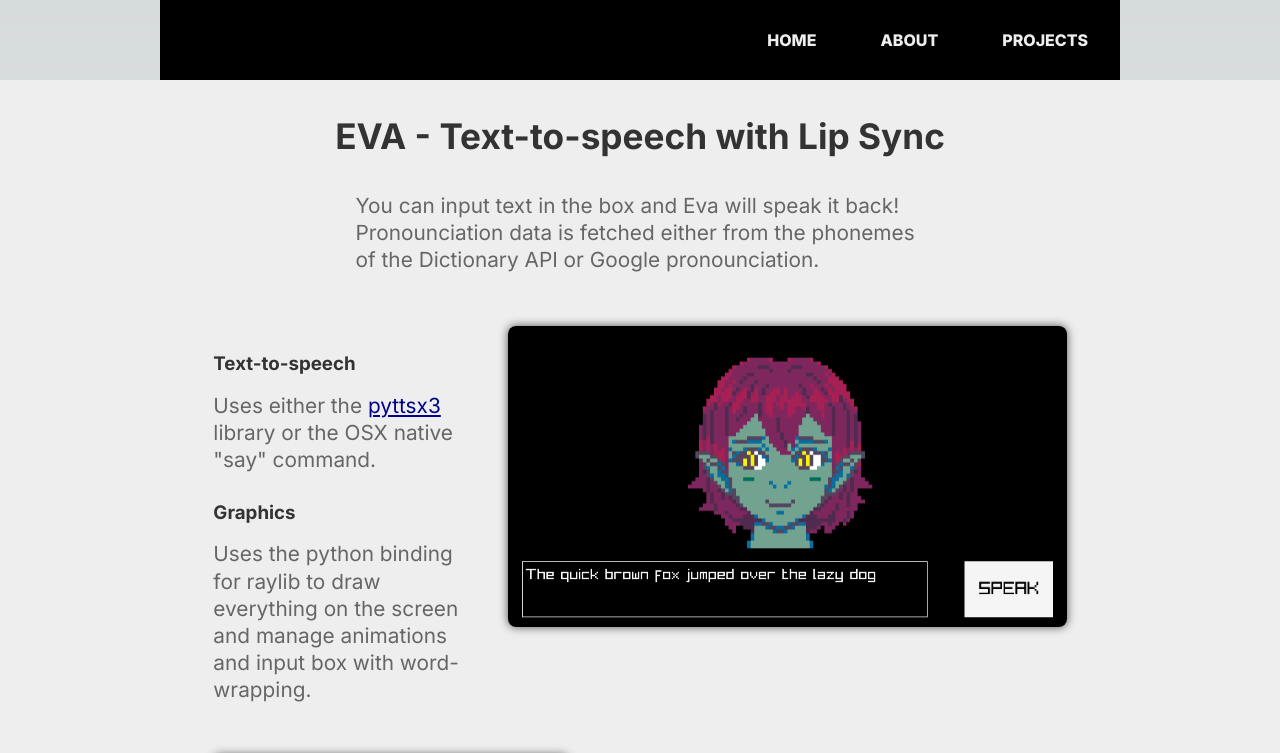
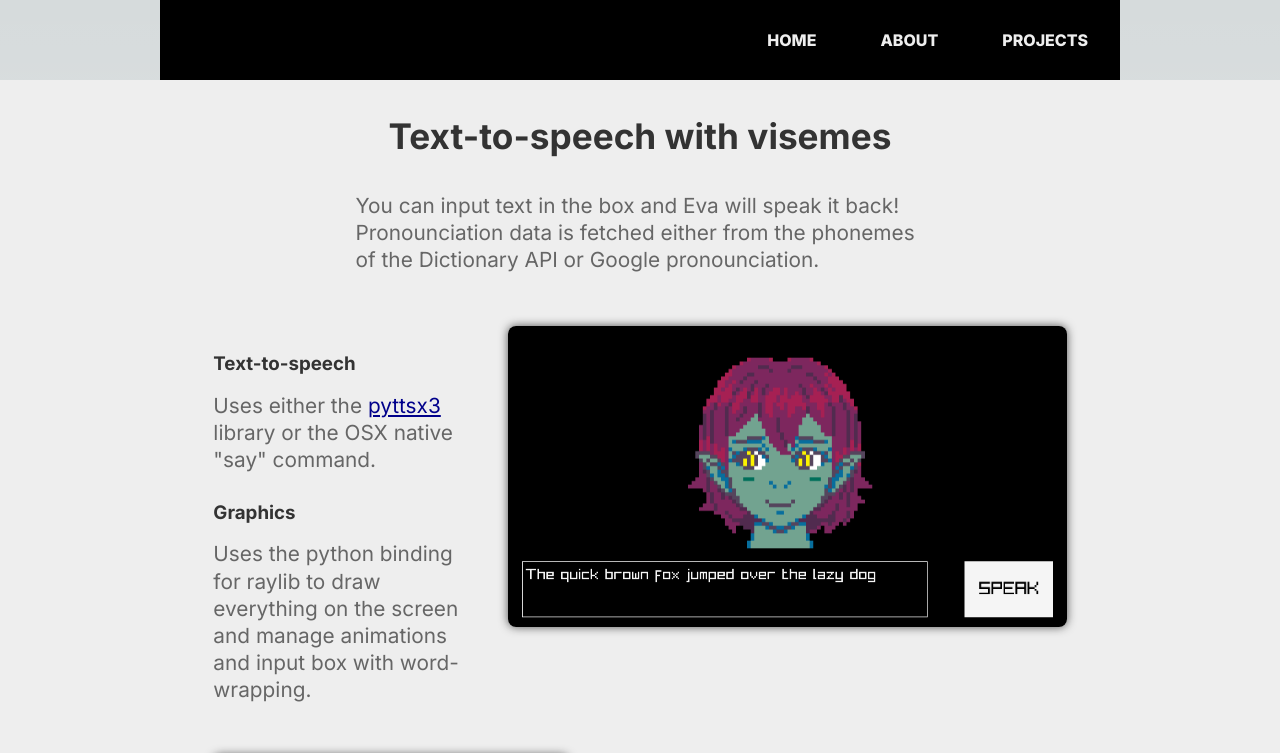
Before and after one commit to Lorenzo603/showroom, a Next.js app: page /project/eva-tts-lip-sync in a window 1280 px wide. Shown: the top 753 px of the page. Built offline with nearby package versions, Linux system fonts and the light colour scheme; no server answers.

Commit message:
Added project titles in cards

```diff
--- a/src/app/page.js
+++ b/src/app/page.js
@@ -74,7 +74,7 @@ export default function Home() {
         'technologies': ['nextjs', 'mongodb', 'react'],
       },
       {
-        'title': 'EVA TTS Lip Sync',
+        'title': 'Text-to-speech with visemes',
         'slug': 'eva-tts-lip-sync',
         'image': '/img/projects/eva-tts-lip-sync/python-eva.png',
         'description': 'Concept avatar with text-to-speech capabilities and lip syncing. Uses the Raylib library to draw the UI and handle animations',
@@ -95,7 +95,7 @@ export default function Home() {
         'technologies': ['python', 'hashicorp-vault', 'metamask'],
       },
       {
-        'title': 'Showroom',
+        'title': 'Portfolio template',
         'slug': 'showroom',
         'image': '/img/projects/showroom/showroom-title.webp',
         'description': 'This website. Created with the Next.js framework. Feel free to use this as template.',
--- a/src/app/project/eva-tts-lip-sync/page.js
+++ b/src/app/project/eva-tts-lip-sync/page.js
@@ -20,7 +20,7 @@ export default function ProjectPage({ params }) {
                     <Grid item xs={8}>
                         <Grid container direction="column">
 
-                            <h1 className={styles.project_h1}>EVA - Text-to-speech with Lip Sync</h1>
+                            <h1 className={styles.project_h1}>Text-to-speech with visemes</h1>
                             <Grid container justifyContent="center" className={styles.project_section}>
                                 <Grid item xs={8}>
                                     <p>
--- a/src/components/ProjectCard.js
+++ b/src/components/ProjectCard.js
@@ -1,5 +1,6 @@
 import * as React from 'react';
 import Card from '@mui/material/Card';
+import CardHeader from '@mui/material/CardHeader';
 import CardMedia from '@mui/material/CardMedia';
 import CardContent from '@mui/material/CardContent';
 import CardActions from '@mui/material/CardActions';
@@ -58,6 +59,7 @@ export default function ProjectCard({ project }) {
                         image={project.image}
                         alt="Project image Alt"
                     />
+                    <CardHeader style={{textAlign: "left", paddingBottom: "0px"}} title = {project.title} />
                     <CardContent>
                         <Typography style={{ textAlign: "left", minHeight: "5em" }}>
                             {project.description}
```
